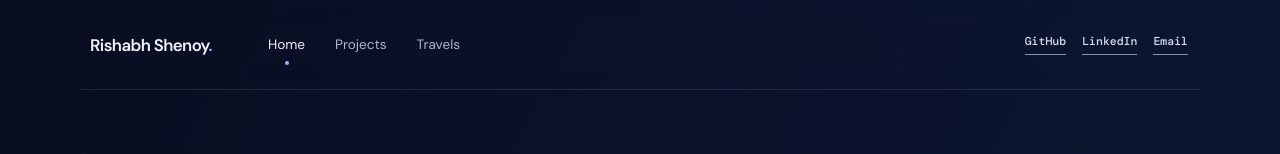
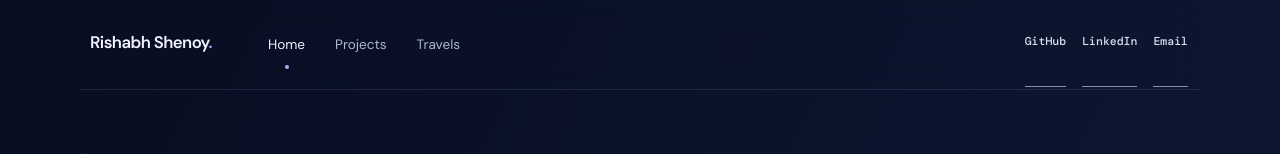
Before and after one commit to RishabhShenoy03/webrish, a plain HTML site: page index.html in a window 1280 px wide. Shown: the top 154 px of the page. Drawn offline with nearby package versions, Linux system fonts and the light colour scheme.

Commit message:
Align header elements and nav indicator
Co-authored-by: Copilot <223556219+Copilot@users.noreply.github.com>

```diff
--- a/calm.css
+++ b/calm.css
@@ -10,18 +10,18 @@ a:focus-visible{outline:2px solid var(--accent);outline-offset:6px;border-radius
 .shell{width:min(1160px,calc(100% - 80px))}
 .skip{background:var(--accent);color:var(--bg)}
 .site-header{position:sticky;top:0;z-index:20;height:90px;gap:56px;background:rgba(28,33,30,.97);border-bottom:1px solid var(--line);backdrop-filter:blur(16px)}
-.logo{display:inline-flex;align-items:center;gap:10px;white-space:nowrap;font-size:1.05rem;font-weight:600;letter-spacing:-.035em}
+.logo{display:inline-flex;align-items:center;align-self:stretch;height:84px;gap:10px;white-space:nowrap;font-size:1.05rem;font-weight:600;letter-spacing:-.035em}
 .logo .logo-text{color:var(--text)}
 .logo-text>span{color:var(--accent)}
 .header-avatar{display:inline-block;width:0;height:32px;opacity:0;overflow:hidden;border-radius:50%;transition:width .3s,opacity .3s}
 .header-avatar.visible{width:32px;opacity:1}
 .header-avatar.visible{margin-left:10px}
 .header-avatar img{display:block;width:100%;height:100%;object-fit:cover}
-nav{gap:30px}
+nav{height:84px;display:flex;align-items:center;gap:30px}
 nav a,.header-contact,.text-link,.socials,footer{font-family:var(--sans);font-size:.85rem;letter-spacing:0}
-nav a{position:relative;color:var(--muted);display:inline-flex;align-items:center;height:84px;padding:0}
+nav a{position:relative;color:var(--muted);display:inline-flex;align-items:center;height:84px;line-height:84px;padding:0}
 nav a[aria-current]{color:var(--text)}
-nav a[aria-current]:after{content:'';position:absolute;width:4px;height:4px;border-radius:50%;background:var(--accent);bottom:22px;left:calc(50% - 2px)}
+nav a[aria-current]:after{content:'';position:absolute;width:4px;height:4px;border-radius:50%;background:var(--accent);bottom:18px;left:calc(50% - 2px)}
 .header-contact{border:1px solid #66705f;border-radius:999px;padding:12px 20px;transition:background .2s}
 .header-contact:hover{background:var(--forest);color:var(--text)}
 .kicker{font:500 .68rem 'DM Mono',monospace;letter-spacing:.12em;text-transform:uppercase;color:var(--accent);line-height:1.6}
@@ -144,7 +144,8 @@ a:focus-visible{outline:2px solid #d6cfff;outline-offset:5px}
 .logo-text>span{color:var(--accent)}
 .header-contact{border:1px solid #828ca9;border-radius:6px}
 .header-socials,.hero-socials{display:flex;align-items:center;gap:16px;font:500 .72rem 'DM Mono',monospace}
-.header-socials{margin-left:auto;padding-right:12px}
+.header-socials{height:84px;margin-left:auto;padding-right:12px}
+.header-socials a{height:84px;display:inline-flex;align-items:center;line-height:84px;padding:0}
 .header-socials a,.hero-socials a{color:#d8def0;border-bottom:1px solid #8792af;padding-bottom:5px}
 .kicker{color:var(--accent)}
 .hero-heading h1,.projects-intro h1,.section-title h2,.home-bottom h2,.contact-section h2,.trip-intro h1{font-family:var(--serif);letter-spacing:-.055em}
```
